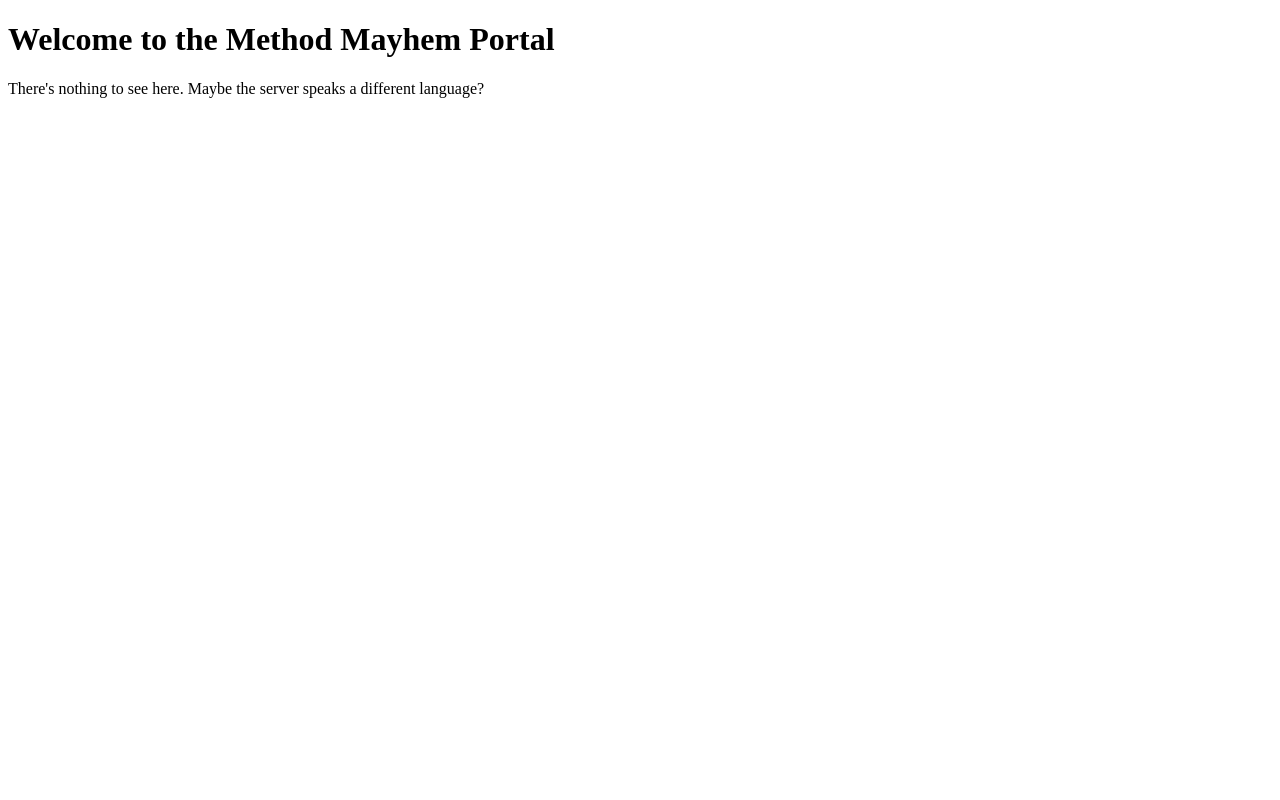
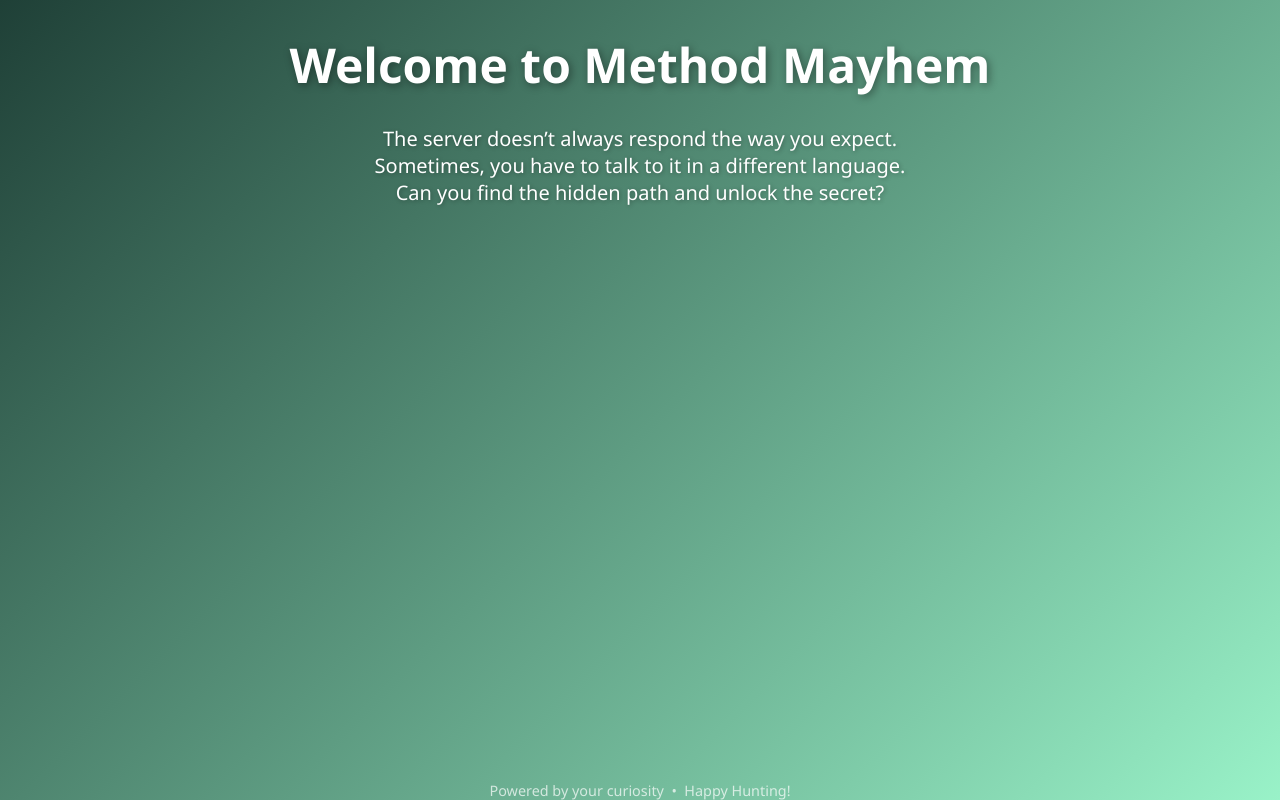
Before and after one commit to petersbigtoe/httpabuse, a plain HTML site: page index.html in a window 1280 px wide. Drawn offline with Linux system fonts and the light colour scheme.

Commit message:
Update index.html

```diff
--- a/index.html
+++ b/index.html
@@ -1,11 +1,60 @@
 <!DOCTYPE html>
 <html lang="en">
 <head>
-  <meta charset="UTF-8">
-  <title>Welcome</title>
+  <meta charset="UTF-8" />
+  <meta name="viewport" content="width=device-width, initial-scale=1" />
+  <title>Method Mayhem Portal</title>
+  <style>
+    body {
+      background: linear-gradient(135deg, #1f4037, #99f2c8);
+      font-family: 'Segoe UI', Tahoma, Geneva, Verdana, sans-serif;
+      color: #fff;
+      display: flex;
+      flex-direction: column;
+      justify-content: center;
+      align-items: center;
+      height: 100vh;
+      margin: 0;
+      text-align: center;
+      padding: 0 20px;
+    }
+    h1 {
+      font-size: 3rem;
+      margin-bottom: 0.5rem;
+      text-shadow: 2px 2px 8px rgba(0,0,0,0.4);
+    }
+    p {
+      font-size: 1.25rem;
+      max-width: 600px;
+      margin-bottom: 2rem;
+      text-shadow: 1px 1px 4px rgba(0,0,0,0.3);
+    }
+    footer {
+      margin-top: auto;
+      font-size: 0.9rem;
+      color: rgba(255, 255, 255, 0.7);
+    }
+    a {
+      color: #a8f0c6;
+      text-decoration: none;
+      border-bottom: 1px solid transparent;
+      transition: border-bottom 0.3s;
+    }
+    a:hover {
+      border-bottom: 1px solid #a8f0c6;
+    }
+  </style>
 </head>
 <body>
-  <h1>Welcome to the Method Mayhem Portal</h1>
-  <p>There's nothing to see here. Maybe the server speaks a different language?</p>
+  <h1>Welcome to Method Mayhem</h1>
+  <p>
+    The server doesn’t always respond the way you expect.<br />
+    Sometimes, you have to talk to it in a different language.<br />
+    Can you find the hidden path and unlock the secret?
+  </p>
+
+  <footer>
+    Powered by your curiosity &nbsp;&bull;&nbsp; Happy Hunting!
+  </footer>
 </body>
 </html>
```
